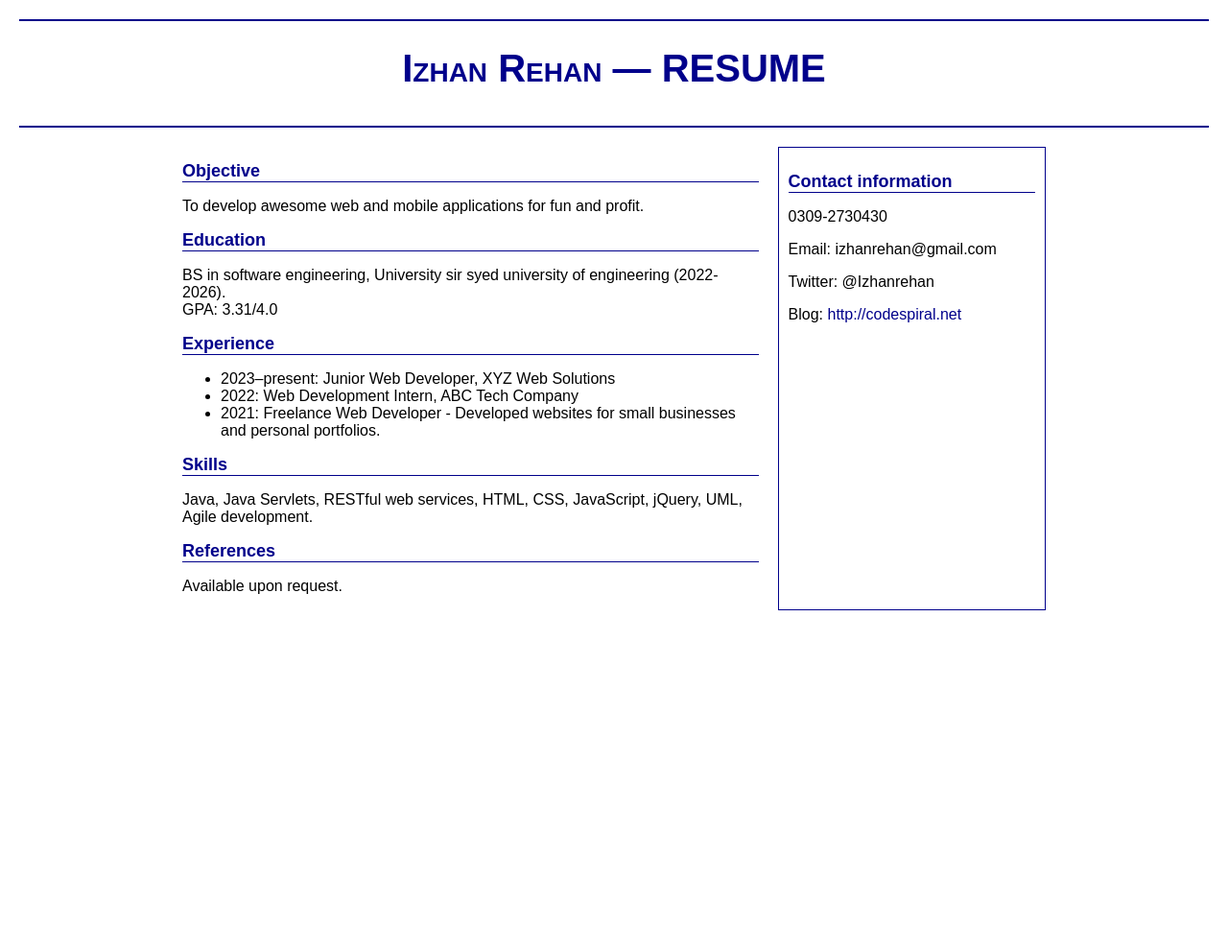
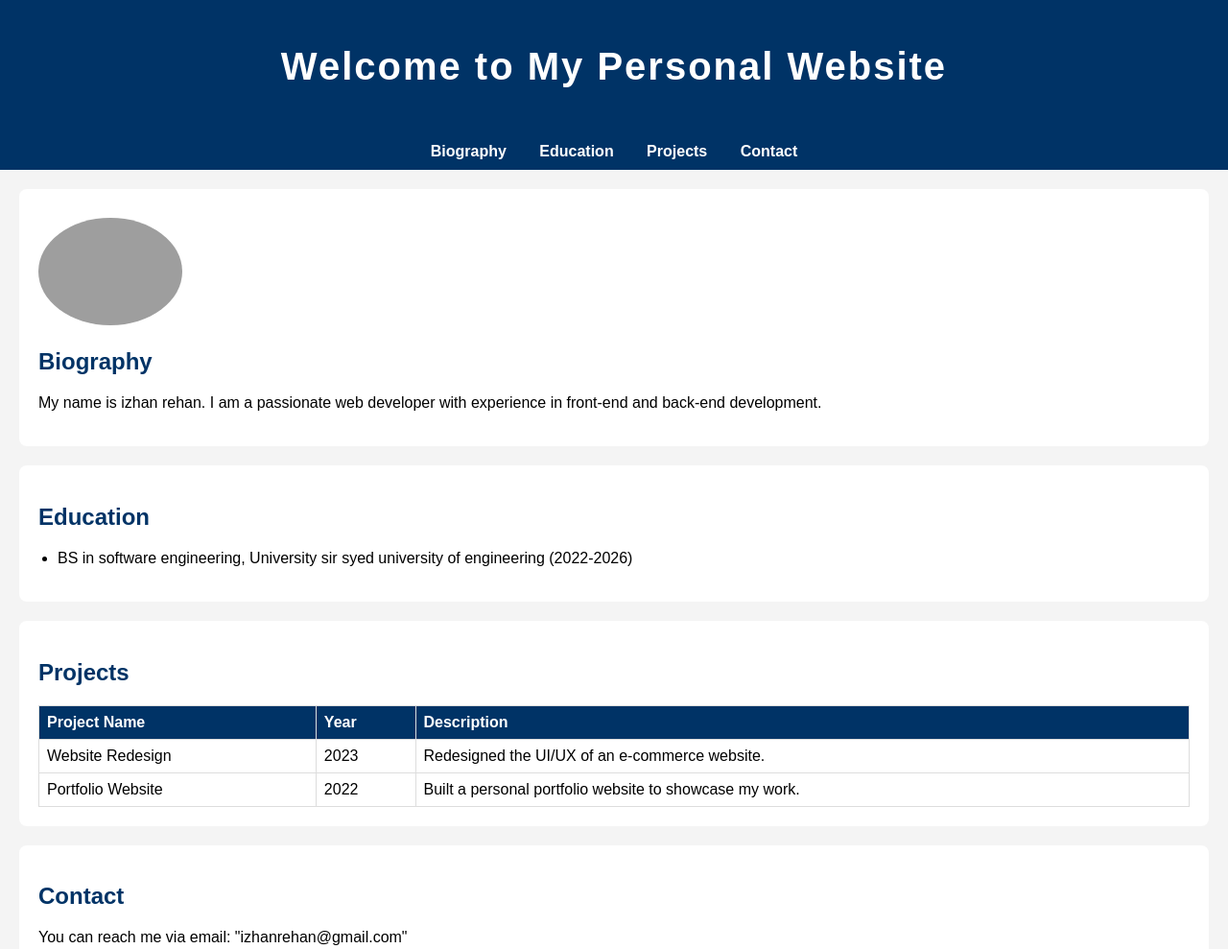
Before and after one commit to izhanrehan/lab1-.html, a plain HTML site: page index.html in a window 1280 px wide. Shown: the top 989 px of the page at 96% size. Before the commit the page ends 800 px from the top, so only its background shows below. Drawn offline with Linux system fonts and the light colour scheme; grey boxes are pictures that could not be loaded.

Commit message:
Add files via upload
task 1

```diff
--- a/index.html
+++ b/index.html
@@ -3,62 +3,66 @@
 <head>
     <meta charset="UTF-8">
     <meta name="viewport" content="width=device-width, initial-scale=1.0">
-    <title>Izhan Rehan — Contact Information & Blog</title>
+    <title>My Personal Website</title>
 <link rel="stylesheet" href="style.css">
 </head>
 <body>
-
-    <!-- Resume Header -->
     <header>
-        <h1>Izhan <span class="small-caps">Rehan</span> — RESUME</h1>
+        <div class="title">
+            <h1>Welcome to My Personal Website</h1>
+        </div>
     </header>
 
+    <nav>
+        <ul>
+            <li><a href="#biography">Biography</a></li>
+            <li><a href="#education">Education</a></li>
+            <li><a href="#projects">Projects</a></li>
+            <li><a href="#contact">Contact</a></li>
+        </ul>
+    </nav>
 
-    <!-- Resume Container -->
-    <div id="resume-container">
-
-        <!-- Main Content -->
-        <div id="main-content">
-            <section>
-                <h2>Objective</h2>
-                <p>To develop awesome web and mobile applications for fun and profit.</p>
+    <section id="biography">
+        <img src="https://th.bing.com/th/id/OIP.hmLglIuAaL31MXNFuTGBgAHaHa?rs=1&pid=ImgDetMain" alt="Profile Picture">
+        <h2>Biography</h2>
+        <p>My name is izhan rehan. I am a passionate web developer with experience in front-end and back-end development.</p>
     </section>
 
-            <section>
+    <section id="education">
         <h2>Education</h2>
-                <p>BS in software engineering, University sir syed university of engineering (2022-2026).<br> GPA: 3.31/4.0</p>
-            </section>
-
-            <section>
-                <h2>Experience</h2>
         <ul>
-                    <li>2023–present: Junior Web Developer, XYZ Web Solutions</li>
-                    <li>2022: Web Development Intern, ABC Tech Company</li>
-                    <li>2021: Freelance Web Developer - Developed websites for small businesses and personal portfolios.</li>
+            <li>BS in software engineering, University sir syed university of engineering (2022-2026)</li>
         </ul>
     </section>
 
-
-            <section>
-                <h2>Skills</h2>
-                <p>Java, Java Servlets, RESTful web services, HTML, CSS, JavaScript, jQuery, UML, Agile development.</p>
+    <section id="projects">
+        <h2>Projects</h2>
+        <table>
+            <tr>
+                <th>Project Name</th>
+                <th>Year</th>
+                <th>Description</th>
+            </tr>
+            <tr>
+                <td>Website Redesign</td>
+                <td>2023</td>
+                <td>Redesigned the UI/UX of an e-commerce website.</td>
+            </tr>
+            <tr>
+                <td>Portfolio Website</td>
+                <td>2022</td>
+                <td>Built a personal portfolio website to showcase my work.</td>
+            </tr>
+        </table>
     </section>
 
-            <section>
-                <h2>References</h2>
-                <p>Available upon request.</p>
+    <section id="contact">
+        <h2>Contact</h2>
+        <p>You can reach me via email: <a href="izhanrehan@gmail.com"></a>"izhanrehan@gmail.com"</p>
     </section>
-        </div>
 
-        <!-- Sidebar -->
-        <aside id="sidebar">
-            <h2>Contact information</h2>
-            <p>0309-2730430</p>
-            <p>Email: izhanrehan@gmail.com</p>
-            <p>Twitter: @Izhanrehan</p>
-            <p>Blog: <a href="http://codespiral.net">http://codespiral.net</a></p>
-        </aside>
-    </div>
-
+    <footer>
+        <p>© 2025 IZHAN REHAN</p>
+    </footer>
 </body>
 </html>
--- a/style.css
+++ b/style.css
@@ -1,42 +1,76 @@
+
 body {
     font-family: Arial, sans-serif;
-    margin: 20px;
+    background-color: #f4f4f4;
+    margin: 0;
     padding: 0;
-    background-color: white;
 }
 header {
+    background-color: #003366;
+    color: white;
     text-align: center;
-    font-variant: small-caps;
-    font-size: 20px;
-    color: darkblue;
+    padding: 20px 0;
+}
+header h1 {
+    font-size: 2.5em;
+    letter-spacing: 2px;
+}
+nav ul {
+    list-style-type: none;
+    background-color: #003366;
+    padding: 10px 0;
+    margin: 0;
+    text-align: center;
+}
+nav ul li {
+    display: inline;
+    margin: 0 15px;
+}
+nav ul li a {
+    color: white;
+    text-decoration: none;
     font-weight: bold;
-    padding-bottom: 10px;
-    border-top: 2px solid darkblue;
-    border-bottom: 2px solid darkblue;
 }
-#resume-container {
-    display: flex;
-    max-width: 900px;
-    margin: 20px auto;
+
+nav ul li a:hover {
+    color: #ffcc00;
 }
-#main-content {
-    width: 70%;
-    padding-right: 20px;
+section {
+    padding: 20px;
+    margin: 20px;
+    background-color: white;
+    border-radius: 8px;
 }
-#sidebar {
-    width: 30%;
-    padding: 10px;
-    border: 1px solid darkblue;
+
+h2 {
+    color: #003366;
 }
-h2 {
-    color: darkblue;
-    font-size: 18px;
-    border-bottom: 1px solid darkblue;
+#biography img {
+    width: 150px;
+    border-radius: 50%;
+    margin-top: 10px;
 }
-a {
-    color: darkblue;
-    text-decoration: none;
+ul {
+    padding-left: 20px;
 }
-a:hover {
-    text-decoration: underline;
+table {
+    width: 100%;
+    border-collapse: collapse;
 }
+table, th, td {
+    border: 1px solid #ddd;
+    padding: 8px;
+    text-align: left;
+}
+th {
+    background-color: #003366;
+    color: white;
+}
+
+footer {
+    background-color: #003366;
+    color: white;
+    text-align: center;
+    padding: 10px 0;
+    margin-top: 20px;
+}
```
Lines whose indentation alone changed are shown as unchanged.
